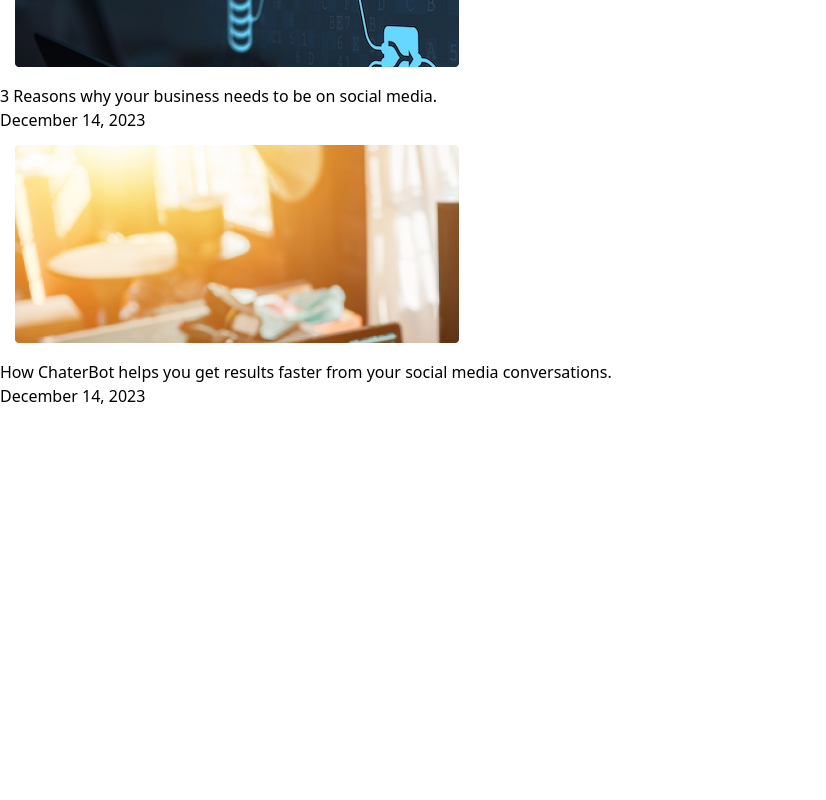
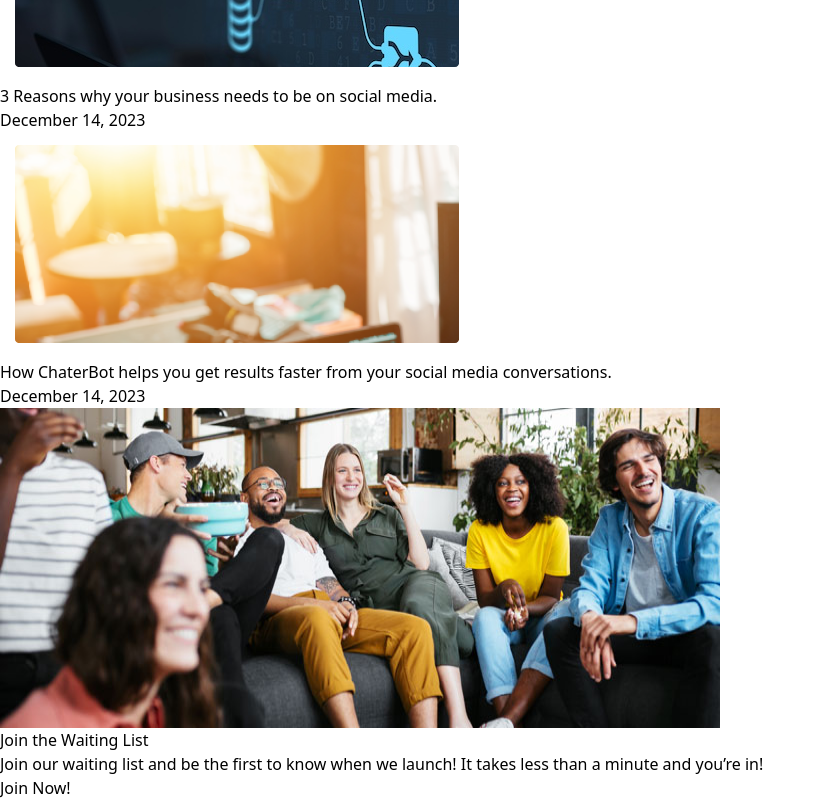
Before and after one commit to asino-nelson/ChatterBot-Landing, a React (Vite) app in the folder chatbot/: page / in a window 1280 px wide. Shown: the part 2650-3450 px from the top of the page, without its empty margins (0-826 px from the left). Before the commit the page ends 3058 px from the top, so only its background shows below. Built offline with nearby package versions, Linux system fonts and the light colour scheme.

Commit message:
Join Us section

```diff
--- a/chatbot/src/components/joinUs/JoinUs.jsx
+++ b/chatbot/src/components/joinUs/JoinUs.jsx
@@ -1,10 +1,20 @@
-
 const JoinUs = () => {
   return (
-    <div>
+    <div className="w-full h-[320px] flex bg-[#EDE7EF]">
+      <img src="./images/join.png" className="w-1/2 h-full" alt="image" />
+      <div className="h-full py-8 px-10">
+        <div className="py-10 px-4 text-[#A03516]">
+          <h2 className="text-4xl font-semibold">Join the Waiting List</h2>
+          <p className="my-5 pr-8">
+            {" "}
+            Join our waiting list and be the first to know when we launch! It
+            takes less than a minute and you’re in!
+          </p>
+          <a href="#">Join Now!</a>
+        </div>
+      </div>
+    </div>
+  );
+};
 
-    </div>
-  )
-}
-
-export default JoinUs
+export default JoinUs;
```
Also changed, not shown: chatbot/public/images/join.png (added).
